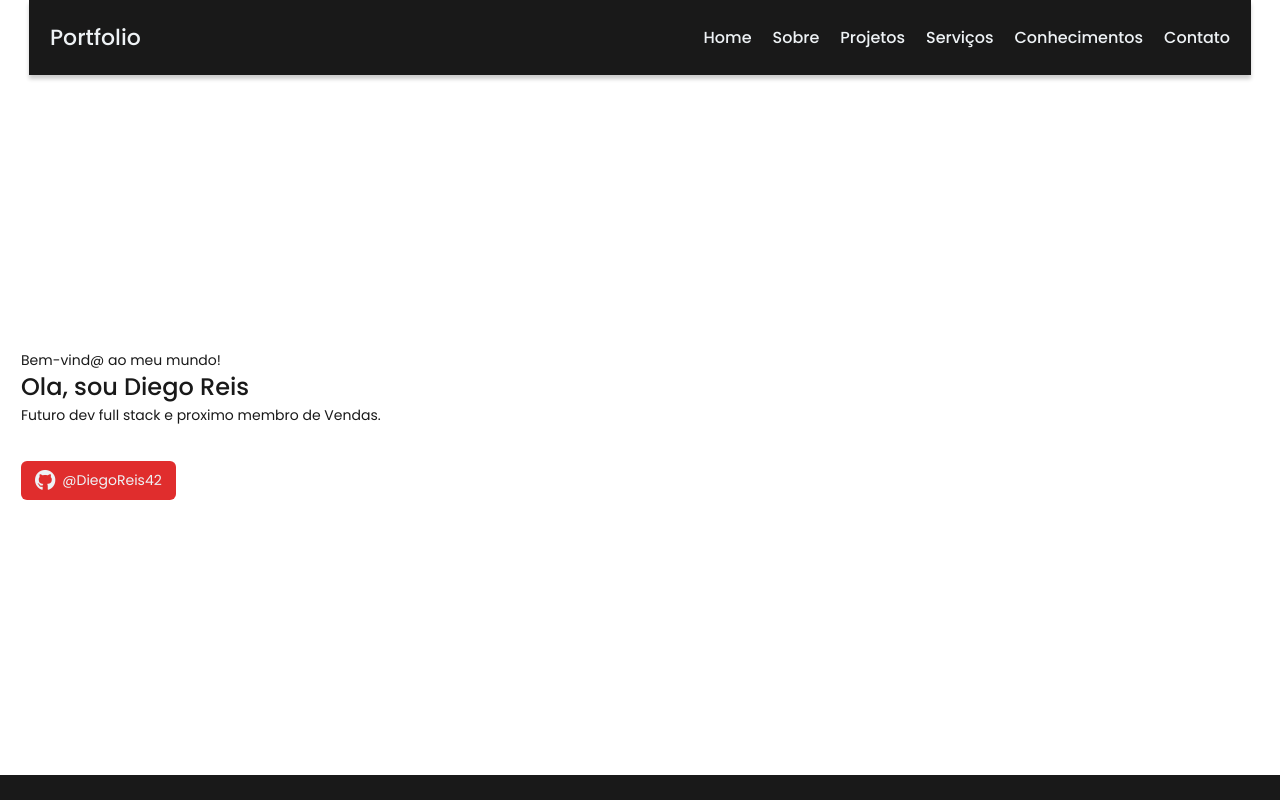
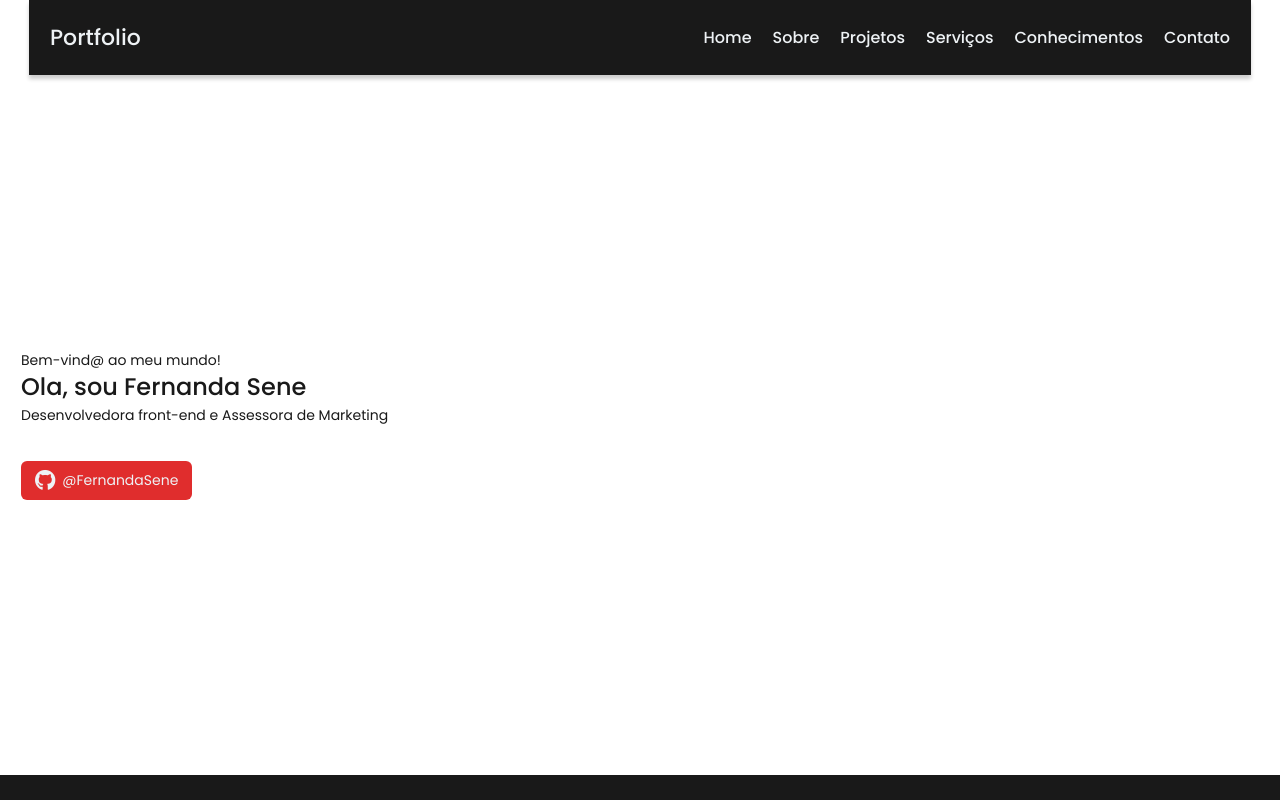
Before and after one commit to diegoreis42/portfolio, a plain HTML site: page index.html in a window 1280 px wide. Shown: the top 800 px of the page. Drawn offline with Linux system fonts and the light colour scheme.

Commit message:
Consertando texto

```diff
--- a/index.html
+++ b/index.html
@@ -29,11 +29,11 @@
         <div class="home-cta">
           <div class="home-heading">
             <span>Bem-vind@ ao meu mundo!</span>
-            <h1>Ola, sou Diego Reis</h1>
-            <p>Futuro dev full stack e proximo membro de Vendas.</p>
+            <h1>Ola, sou Fernanda Sene</h1>
+            <p>Desenvolvedora front-end e Assessora de Marketing</p>
           </div>
 
-          <a class="btn"href="https:github.com/DiegoReis42" target="_blank"><i class="fa-brands fa-github fa-xl fa-bl"></i> @DiegoReis42</a>
+          <a class="btn"href="https:github.com/DiegoReis42" target="_blank"><i class="fa-brands fa-github fa-xl fa-bl"></i> @FernandaSene</a>
         </div>
         <img src="https://github.com/fabioavf/curso-web-basico/blob/main/assets/img/darth-full.png?raw=true" alt="Darth Vader versao full">
 
```
